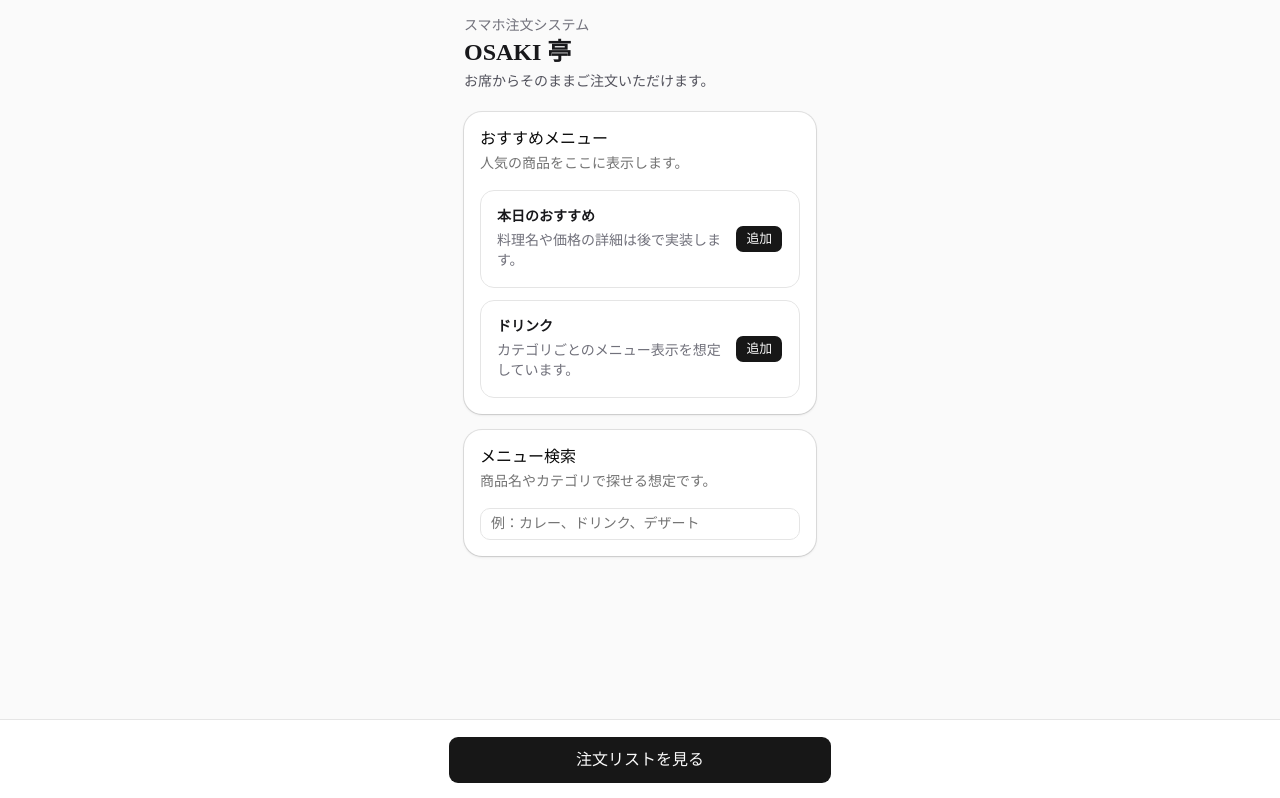
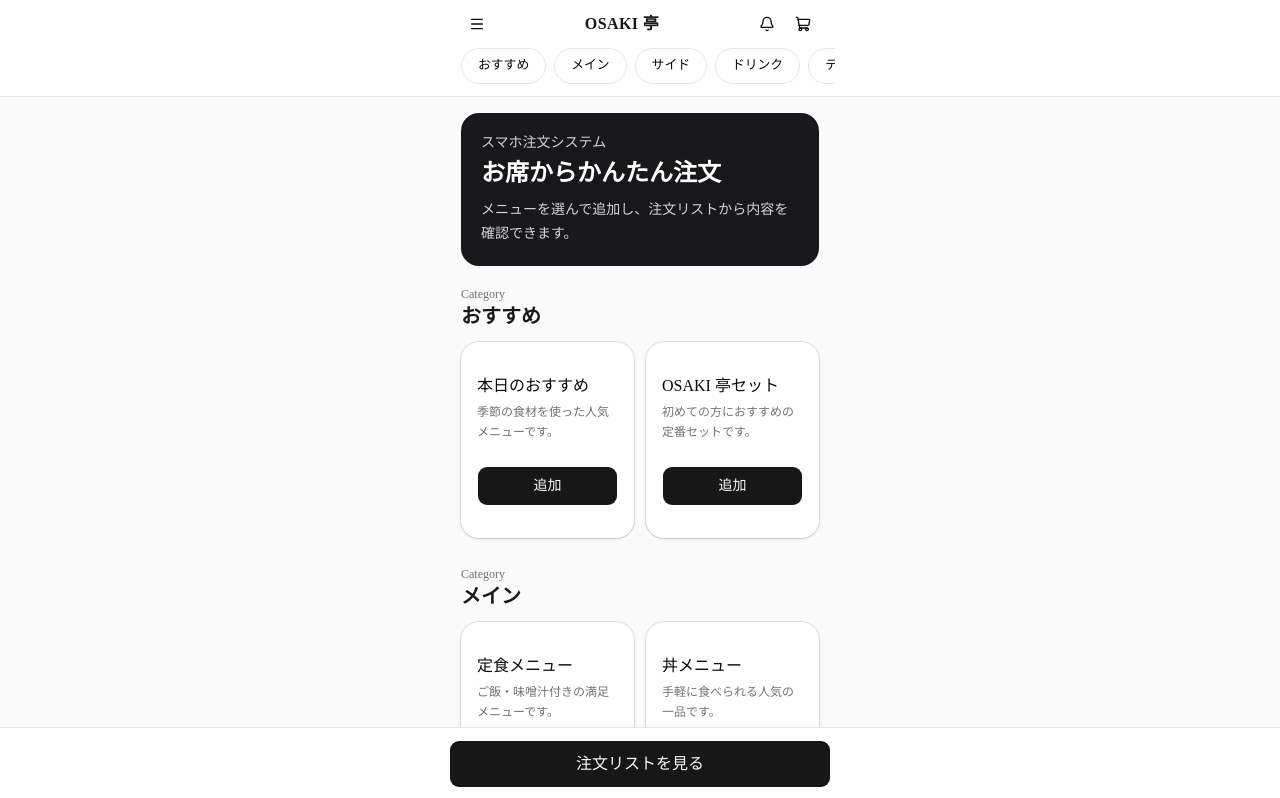
Before and after one commit to tgy310/future, a Next.js app: page / in a window 1280 px wide. Shown: the top 798 px of the page. Built offline with nearby package versions, Linux system fonts and the light colour scheme.

Commit message:
feat: draft3

```diff
--- a/app/page.tsx
+++ b/app/page.tsx
@@ -1,3 +1,8 @@
+"use client";
+
+import { useState } from "react";
+import { Bell, Menu, ShoppingCart, X } from "lucide-react";
+
 import { Button } from "@/components/ui/button";
 import {
   Card,
@@ -6,82 +11,236 @@ import {
   CardHeader,
   CardTitle,
 } from "@/components/ui/card";
-import { Input } from "@/components/ui/input";
+
+const categories = [
+  {
+    id: "recommend",
+    label: "おすすめ",
+    items: [
+      {
+        name: "本日のおすすめ",
+        description: "季節の食材を使った人気メニューです。",
+      },
+      {
+        name: "OSAKI 亭セット",
+        description: "初めての方におすすめの定番セットです。",
+      },
+    ],
+  },
+  {
+    id: "main",
+    label: "メイン",
+    items: [
+      {
+        name: "定食メニュー",
+        description: "ご飯・味噌汁付きの満足メニューです。",
+      },
+      {
+        name: "丼メニュー",
+        description: "手軽に食べられる人気の一品です。",
+      },
+    ],
+  },
+  {
+    id: "side",
+    label: "サイド",
+    items: [
+      {
+        name: "揚げ物",
+        description: "シェアしやすいサイドメニューです。",
+      },
+      {
+        name: "サラダ",
+        description: "食事に合わせやすい軽めの一品です。",
+      },
+    ],
+  },
+  {
+    id: "drink",
+    label: "ドリンク",
+    items: [
+      {
+        name: "ソフトドリンク",
+        description: "お食事と一緒にどうぞ。",
+      },
+      {
+        name: "温かい飲み物",
+        description: "食後にもおすすめです。",
+      },
+    ],
+  },
+  {
+    id: "dessert",
+    label: "デザート",
+    items: [
+      {
+        name: "本日の甘味",
+        description: "食後に楽しめるデザートです。",
+      },
+      {
+        name: "アイス",
+        description: "さっぱりした定番デザートです。",
+      },
+    ],
+  },
+];
 
 export default function Home() {
+  const [isSidebarOpen, setIsSidebarOpen] = useState(false);
+
+  const scrollToCategory = (id: string) => {
+    document.getElementById(id)?.scrollIntoView({
+      behavior: "smooth",
+      block: "start",
+    });
+    setIsSidebarOpen(false);
+  };
+
   return (
-  <main className="min-h-screen bg-zinc-50">
-    <div className="mx-auto max-w-sm px-4 pb-28 pt-4">
+    <main className="min-h-dvh bg-zinc-50">
       {/* ヘッダー */}
-      <header className="mb-5">
-        <p className="text-sm text-zinc-500">スマホ注文システム</p>
-        <h1 className="text-2xl font-bold text-zinc-900">OSAKI 亭</h1>
-        <p className="mt-1 text-sm text-zinc-600">
-          お席からそのままご注文いただけます。
-        </p>
-      </header>
+      <header className="sticky top-0 z-30 border-b bg-white">
+        <div className="mx-auto flex h-12 max-w-[390px] items-center justify-between px-4">
+          <Button
+            variant="ghost"
+            size="icon"
+            aria-label="カテゴリメニューを開く"
+            onClick={() => setIsSidebarOpen(true)}
+          >
+            <Menu className="h-5 w-5" />
+          </Button>
 
-      {/* メニューエリア */}
-      <section className="space-y-4">
-        <Card className="rounded-2xl shadow-sm">
-          <CardHeader>
-            <CardTitle>おすすめメニュー</CardTitle>
-            <CardDescription>
-              人気の商品をここに表示します。
-            </CardDescription>
-          </CardHeader>
-          <CardContent className="space-y-3">
-            <div className="rounded-xl border bg-white p-4">
-              <div className="flex items-center justify-between gap-3">
-                <div>
-                  <h2 className="font-semibold text-zinc-900">
-                    本日のおすすめ
-                  </h2>
-                  <p className="mt-1 text-sm text-zinc-500">
-                    料理名や価格の詳細は後で実装します。
-                  </p>
-                </div>
-                <Button size="sm">追加</Button>
+          <h1 className="text-base font-bold tracking-wide text-zinc-900">
+            OSAKI 亭
+          </h1>
+
+          <div className="flex items-center gap-1">
+            <Button variant="ghost" size="icon" aria-label="従業員を呼ぶ">
+              <Bell className="h-5 w-5" />
+            </Button>
+
+            <Button variant="ghost" size="icon" aria-label="注文リストを見る">
+              <ShoppingCart className="h-5 w-5" />
+            </Button>
           </div>
         </div>
 
-            <div className="rounded-xl border bg-white p-4">
-              <div className="flex items-center justify-between gap-3">
+        {/* 横スクロールカテゴリタブ */}
+        <nav className="mx-auto flex max-w-[390px] gap-2 overflow-x-auto px-4 pb-3 [scrollbar-width:none] [&::-webkit-scrollbar]:hidden">
+          {categories.map((category) => (
+            <Button
+              key={category.id}
+              variant="outline"
+              size="sm"
+              className="h-9 shrink-0 rounded-full px-4"
+              onClick={() => scrollToCategory(category.id)}
+            >
+              {category.label}
+            </Button>
+          ))}
+        </nav>
+      </header>
+
+      {/* サイドバー */}
+      {isSidebarOpen && (
+        <div className="fixed inset-0 z-40">
+          <button
+            className="absolute inset-0 bg-black/40"
+            aria-label="サイドバーを閉じる"
+            onClick={() => setIsSidebarOpen(false)}
+          />
+
+          <aside className="relative h-full w-72 bg-white p-4 shadow-xl">
+            <div className="mb-6 flex items-center justify-between">
               <div>
-                  <h2 className="font-semibold text-zinc-900">
-                    ドリンク
+                <p className="text-sm text-zinc-500">カテゴリ</p>
+                <h2 className="text-lg font-bold text-zinc-900">
+                  メニュー一覧
                 </h2>
-                  <p className="mt-1 text-sm text-zinc-500">
-                    カテゴリごとのメニュー表示を想定しています。
+              </div>
+
+              <Button
+                variant="ghost"
+                size="icon"
+                aria-label="サイドバーを閉じる"
+                onClick={() => setIsSidebarOpen(false)}
+              >
+                <X className="h-5 w-5" />
+              </Button>
+            </div>
+
+            <div className="space-y-2">
+              {categories.map((category) => (
+                <Button
+                  key={category.id}
+                  variant="ghost"
+                  className="w-full justify-start text-base"
+                  onClick={() => scrollToCategory(category.id)}
+                >
+                  {category.label}
+                </Button>
+              ))}
+            </div>
+          </aside>
+        </div>
+      )}
+
+      {/* コンテンツ */}
+      <div className="mx-auto max-w-[390px] px-4 pb-24 pt-4">
+        <section className="mb-5 rounded-2xl bg-zinc-900 p-5 text-white">
+          <p className="text-sm text-zinc-300">スマホ注文システム</p>
+          <h2 className="mt-1 text-2xl font-bold leading-snug">
+            お席からかんたん注文
+          </h2>
+          <p className="mt-2 text-sm leading-6 text-zinc-300">
+            メニューを選んで追加し、注文リストから内容を確認できます。
           </p>
+        </section>
+
+        <div className="space-y-7">
+          {categories.map((category) => (
+            <section
+              key={category.id}
+              id={category.id}
+              className="scroll-mt-28"
+            >
+              <div className="mb-3">
+                <p className="text-xs font-medium text-zinc-500">Category</p>
+                <h2 className="text-xl font-bold text-zinc-900">
+                  {category.label}
+                </h2>
               </div>
-                <Button size="sm">追加</Button>
-              </div>
-            </div>
+
+              <div className="grid grid-cols-2 gap-3">
+                {category.items.map((item) => (
+                  <Card
+                    key={item.name}
+                    className="flex min-h-40 flex-col justify-between rounded-2xl shadow-sm"
+                  >
+                    <CardHeader className="p-4 pb-2">
+                      <CardTitle className="text-base leading-6">
+                        {item.name}
+                      </CardTitle>
+                      <CardDescription className="line-clamp-3 text-xs leading-5">
+                        {item.description}
+                      </CardDescription>
+                    </CardHeader>
+
+                    <CardContent className="p-4 pt-0">
+                      <Button className="h-10 w-full">追加</Button>
                     </CardContent>
                   </Card>
-
-        {/* 注文メモ / 検索欄 */}
-        <Card className="rounded-2xl shadow-sm">
-          <CardHeader>
-            <CardTitle>メニュー検索</CardTitle>
-            <CardDescription>
-              商品名やカテゴリで探せる想定です。
-            </CardDescription>
-          </CardHeader>
-          <CardContent>
-            <Input placeholder="例：カレー、ドリンク、デザート" />
-          </CardContent>
-        </Card>
+                ))}
+              </div>
             </section>
+          ))}
+        </div>
       </div>
 
       {/* 下部固定ボタン */}
-    <div className="fixed bottom-0 left-0 right-0 border-t bg-white p-4">
-      <div className="mx-auto max-w-sm">
-        <Button className="h-12 w-full text-base">
-          注文リストを見る
-        </Button>
+      <div className="fixed bottom-0 left-0 right-0 z-30 border-t bg-white p-3">
+        <div className="mx-auto max-w-[390px] px-1">
+          <Button className="h-12 w-full text-base">注文リストを見る</Button>
         </div>
       </div>
     </main>
```
Lines whose indentation alone changed are shown as unchanged.
